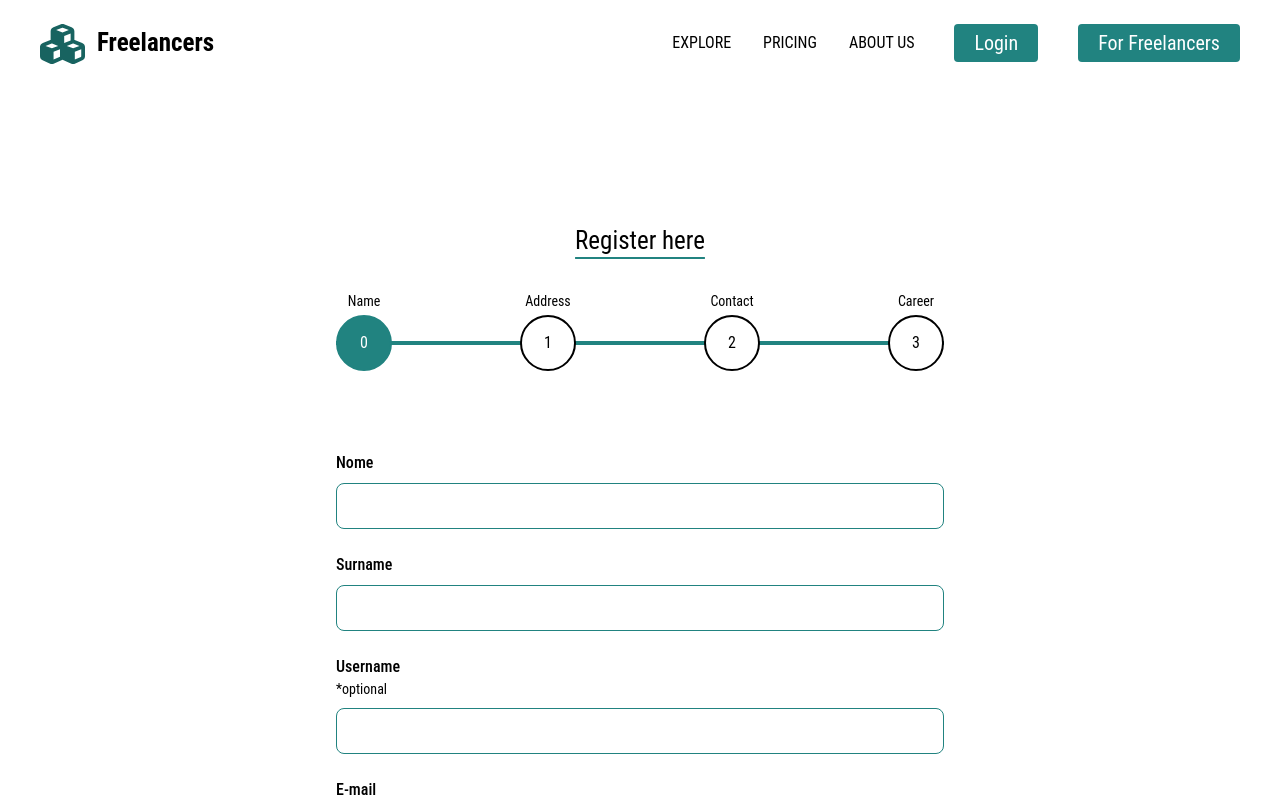
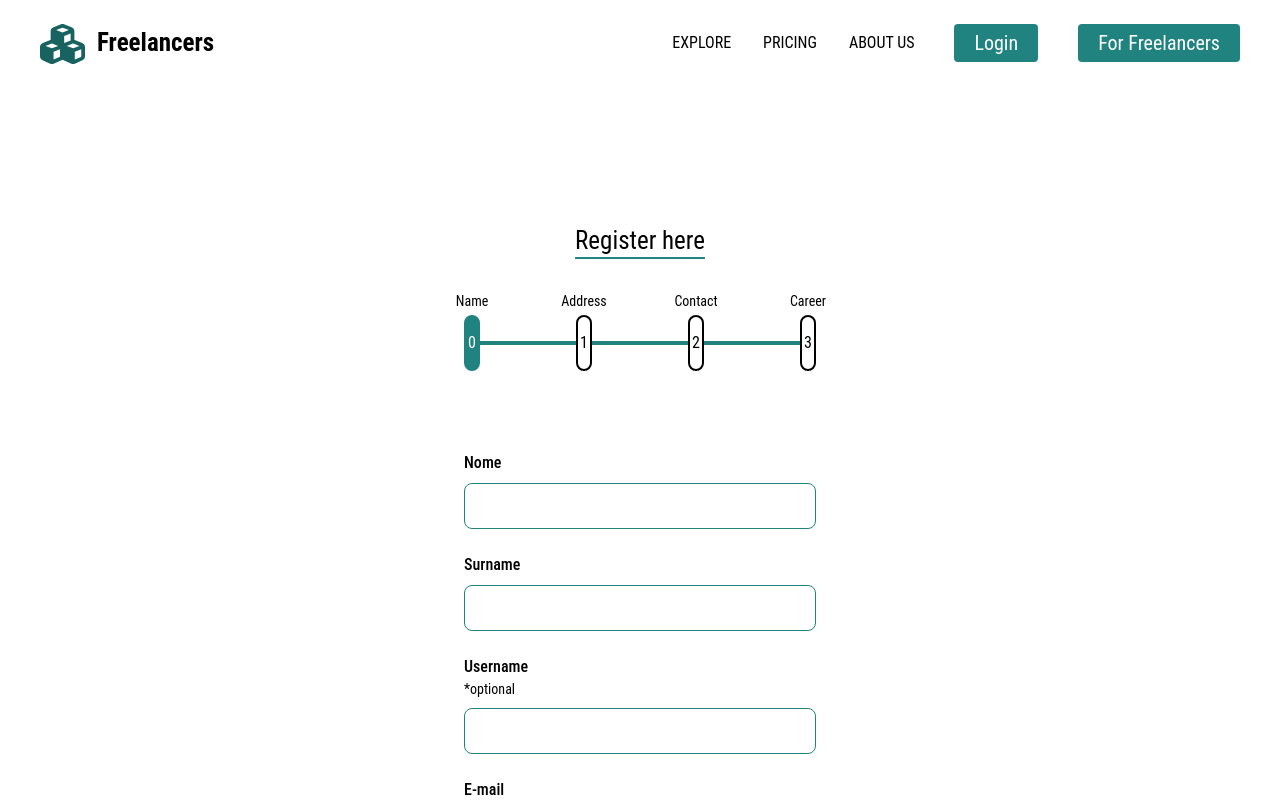
Before and after one commit to Rennatts/freelancer-directory, a React (Create React App) app in the folder client/: page /freelancers/register in a window 1280 px wide. Shown: the top 800 px of the page. Built offline with nearby package versions, Linux system fonts and the light colour scheme; a web font is replaced by a local one.

Commit message:
register resposive done

```diff
--- a/client/src/pages/Auth/FreelancerRegister/index.tsx
+++ b/client/src/pages/Auth/FreelancerRegister/index.tsx
@@ -155,15 +155,15 @@ export function FreelancerRegister (props: IFreelancerRegisterProps) {
 
 
   return (
-    <div className='flex items-center flex-center flex-col place-content-around p-20'>
-      <div className='md:pr-64 md:pl-64 md:w-full w-64'>
+    <div className='flex items-center flex-center flex-col place-content-around p-20 ml-32 mr-32 2xl:ml-80 2xl:mr-80'>
+      <div className='md:pr-64 md:pl-64 md:w-full'>
         <div className='flex flex-center items-center justify-center'>
           <h2 className='p-9 text-xl underline underline-offset-8 decoration-teal-500'>Register here</h2>
         </div>
         <ErrorModal error={error} onHandleErrorChange={handleErrorChange}/>
         <SuccessModal showSuccessModal={success} onHandleSuccessStatusChange={handleSuccessStatusChange}></SuccessModal>
         <div className="w-full mt-27 mb-20">
-          <ul id="connecting_line" className='relative flex md:space-x-32 space-x-5 auto mt-5 w-full -z-1'>
+          <ul id="connecting_line" className='relative flex md:space-x-24 2xl:space-x-32 space-x-5 auto mt-5 w-full -z-1'>
             {
               ["Name", "Address", "Contact", "Career"].map((item, index) => (
                 <li data-title={item} className={`${currIndex >= index ? 'z-1 border-2 border-teal-500 before:text-black bg-teal-500 text-white grid rounded-full w-14 h-14 place-items-center before:content-[attr(data-title)] before:absolute before:text-xs before:-top-6 before:color-teal-500': 'bg-white z-1 border-2 border-black grid rounded-full w-14 h-14 place-items-center before:content-[attr(data-title)] before:absolute before:text-xs before:-top-6 before:color-teal-500'}`} key={item}>
```
